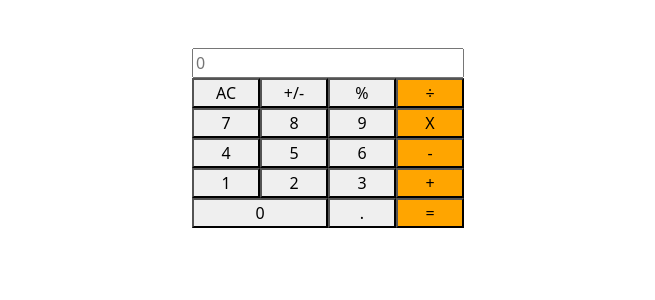
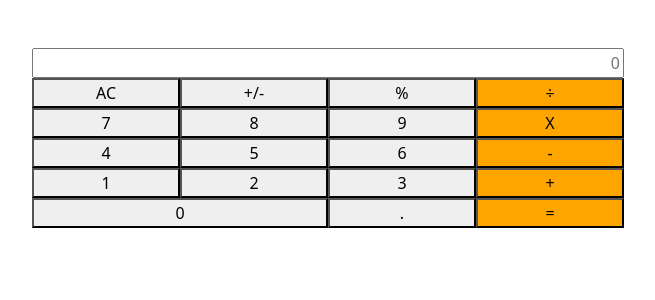
Before and after one commit to Zibilyonik/react-calculator, a React (Create React App) app: page / in a window 1280 px wide. Shown: the top 300 px of the page, without its empty margins (312-967 px from the left). Built offline with nearby package versions, Linux system fonts and the light colour scheme.

Commit message:
fix linter errors

```diff
--- a/src/components/Calculator.js
+++ b/src/components/Calculator.js
@@ -10,8 +10,8 @@ class Calculator extends React.Component {
 
   render() {
     return (
-      <div id="Calculator" className="main row container w-25 mx-auto my-5">
-        <div className="text-input col-12 px-0"><input placeholder="0" type="text" id="CalculatorDisplay" className="w-100" /></div>
+      <div id="Calculator" className="main row container w-50 w-lg-25 mx-auto my-5">
+        <div className="text-input col-12 px-0"><input placeholder="0" type="text" id="CalculatorDisplay" className="w-100 text-end" /></div>
         <button type="button" className="calculator-buttons col-3 number-buttons">AC</button>
         <button type="button" className="calculator-buttons col-3 number-buttons">+/-</button>
         <button type="button" className="calculator-buttons col-3 number-buttons">%</button>
```
Also changed, not shown: src/components/Calculator.css (line endings or trailing spaces).
